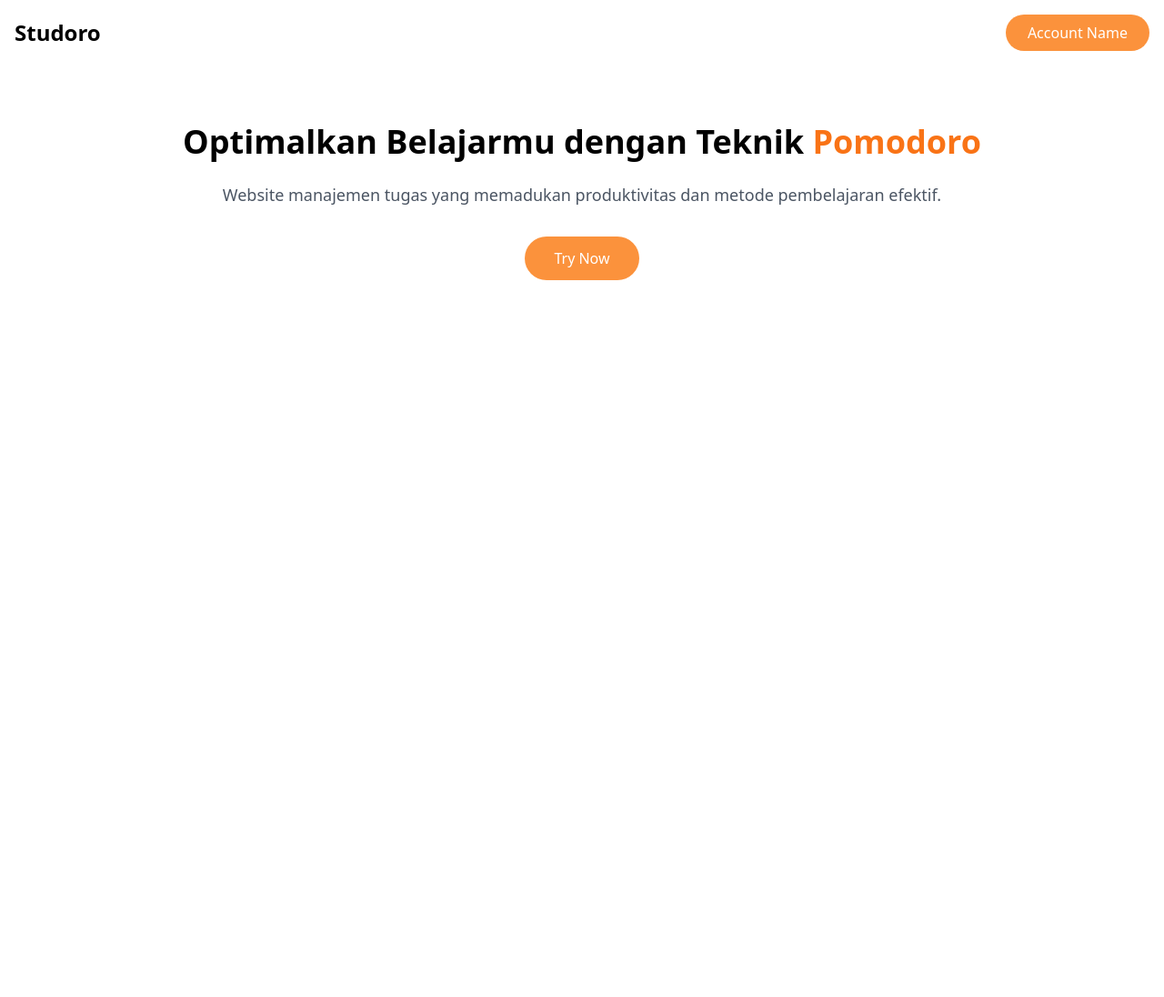
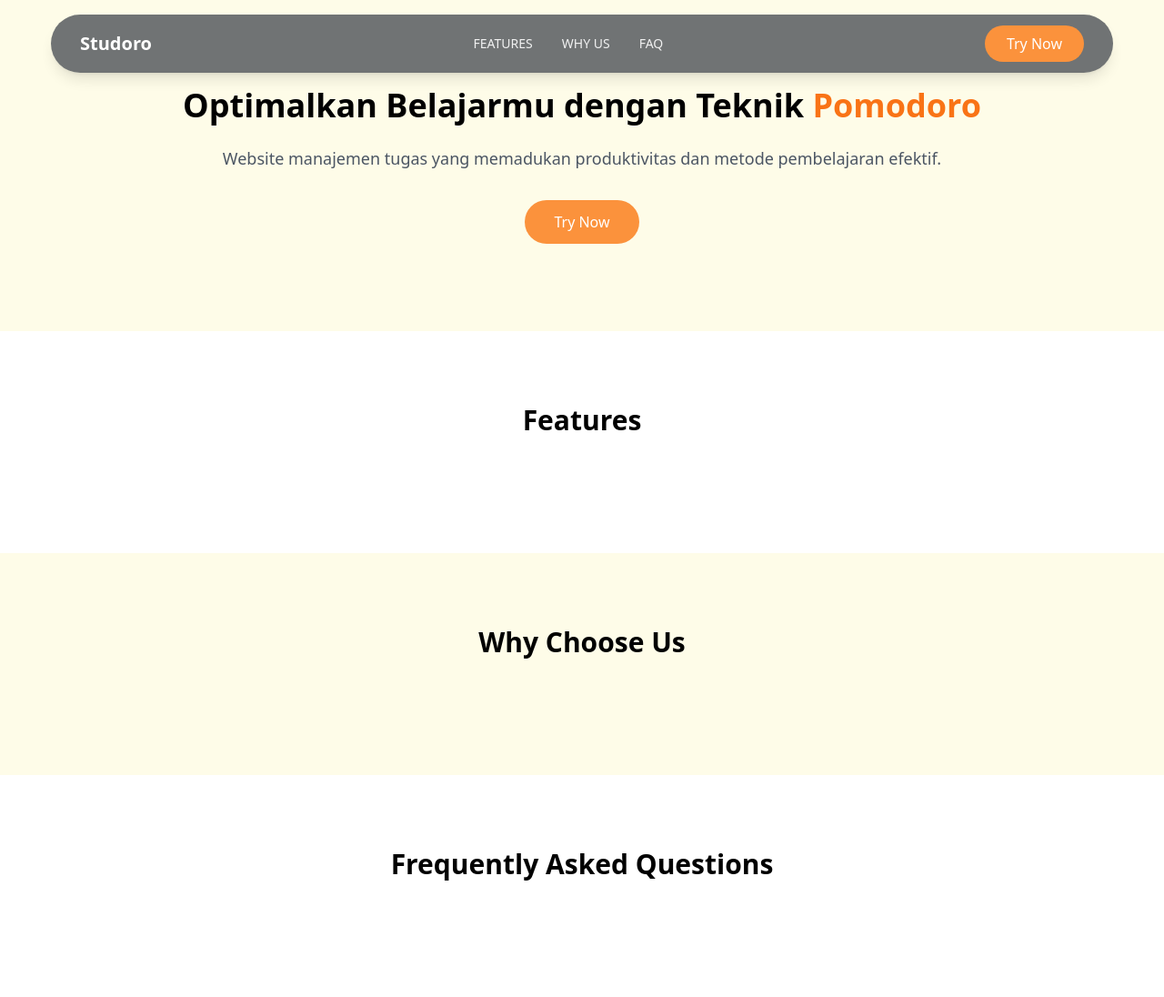
Before and after one commit to ForcesR2N/pomodoro-website, a Laravel app: page / in a window 1280 px wide. Shown: the whole page at 91% size. Before the commit the page ends 308 px from the top, so only its background shows below. Run offline with Laravel 12, Linux system fonts and the light colour scheme; style sheets or scripts are compiled from the project's sources.

Commit message:
feat: update navbar

```diff
--- a/studoro-website/resources/views/components/navigation.blade.php
+++ b/studoro-website/resources/views/components/navigation.blade.php
@@ -1,31 +1,63 @@
-<nav class="fixed top-0 left-0 right-0 z-50 bg-gray-900/60 backdrop-blur-sm shadow-lg transition-all duration-300">
-    <div class="max-w-7xl mx-auto px-6">
+@props(['type' => 'default'])
+
+<nav class="fixed top-4 mx-14 left-0 right-0 z-50 bg-gray-900/60 backdrop-blur-sm shadow-lg transition-all duration-300 rounded-full">
+    <div class="max-w-6xl mx-auto px-6">
         <div class="flex items-center justify-between h-16">
             <!-- Left section -->
             <div class="flex items-center">
-                <span class="text-xl font-bold text-white">Studoro</span>
+                <a href="{{ route('home') }}" class="text-xl font-bold text-white">Studoro</a>
             </div>
 
             <!-- Center section -->
+            @if($type === 'homepage')
             <div class="flex items-center justify-center space-x-8">
+                <a href="#features"
+                   class="text-sm font-medium text-white/90 hover:text-white transition-colors"
+                   onclick="event.preventDefault(); document.getElementById('features').scrollIntoView({ behavior: 'smooth', block: 'center' })">
+                    FEATURES
+                </a>
+                <a href="#why-us"
+                   class="text-sm font-medium text-white/90 hover:text-white transition-colors"
+                   onclick="event.preventDefault(); document.getElementById('why-us').scrollIntoView({ behavior: 'smooth', block: 'center' })">
+                    WHY US
+                </a>
+                <a href="#faq"
+                   class="text-sm font-medium text-white/90 hover:text-white transition-colors"
+                   onclick="event.preventDefault(); document.getElementById('faq').scrollIntoView({ behavior: 'smooth', block: 'center' })">
+                    FAQ
+                </a>
+            </div>
+            @else
+            <div class="flex items-center justify-center space-x-8">
+                <a href="{{ route('home') }}"
+                   class="text-sm font-medium text-white/90 hover:text-white transition-colors">
+                    HOME
+                </a>
                 <a href="#timer"
                    class="text-sm font-medium text-white/90 hover:text-white transition-colors"
                    onclick="event.preventDefault(); document.getElementById('timer').scrollIntoView({ behavior: 'smooth', block: 'center' })">
                     POMODORO
                 </a>
-
                 <a href="#tasks"
                    class="text-sm font-medium text-white/90 hover:text-white transition-colors"
                    onclick="event.preventDefault(); document.getElementById('tasks').scrollIntoView({ behavior: 'smooth', block: 'center' })">
                     TASKS
                 </a>
             </div>
+            @endif
 
             <!-- Right section -->
             <div class="flex items-center">
-                <button class="px-6 py-2 bg-white rounded-full text-sm font-medium text-gray-900 hover:bg-gray-100 transition-colors">
-                    Contact us
-                </button>
+                @if($type === 'homepage')
+                    <a href="{{ route('pomodoro') }}"
+                       class="px-6 py-2 bg-orange-400 text-white rounded-full hover:bg-orange-500 transition-colors">
+                        Try Now
+                    </a>
+                @else
+                    <button class="px-6 py-2 bg-white rounded-full text-sm font-medium text-gray-900 hover:bg-gray-100 transition-colors">
+                        Contact us
+                    </button>
+                @endif
             </div>
         </div>
     </div>
--- a/studoro-website/resources/views/pages/homepage.blade.php
+++ b/studoro-website/resources/views/pages/homepage.blade.php
@@ -1,25 +1,12 @@
 @extends('layout.app')
 
 @section('content')
-<div class="min-h-screen">
-    <!-- Header Navigation -->
-    <header class="w-full py-4 px-4">
-        <div class="max-w-7xl mx-auto flex justify-between items-center">
-            <div class="flex items-center">
-                <span class="text-2xl font-bold">Studoro</span>
-            </div>
-            <div class="flex items-center">
-                <a href="{{ route('pomodoro') }}"
-                   class="px-6 py-2 bg-orange-400 text-white rounded-full hover:bg-orange-500 transition-all">
-                    Account Name
-                </a>
-            </div>
-        </div>
-    </header>
+<div class="min-h-screen bg-yellow-50">
+    <x-navigation type="homepage" />
 
     <!-- Hero Section -->
-    <section class="py-16">
-        <div class="max-w-7xl mx-auto px-4">
+    <section class="py-24">
+        <div class="max-w-6xl mx-auto px-4">
             <div class="text-center">
                 <h1 class="text-4xl font-bold mb-6">
                     Optimalkan Belajarmu dengan Teknik
@@ -36,5 +23,29 @@
             </div>
         </div>
     </section>
+
+    <!-- Features Section -->
+    <section id="features" class="py-20 bg-white">
+        <div class="max-w-6xl mx-auto px-4">
+            <h2 class="text-3xl font-bold text-center mb-12">Features</h2>
+            <!-- Add your features content -->
+        </div>
+    </section>
+
+    <!-- Why Choose Us Section -->
+    <section id="why-us" class="py-20">
+        <div class="max-w-6xl mx-auto px-4">
+            <h2 class="text-3xl font-bold text-center mb-12">Why Choose Us</h2>
+            <!-- Add your why choose us content -->
+        </div>
+    </section>
+
+    <!-- FAQ Section -->
+    <section id="faq" class="py-20 bg-white">
+        <div class="max-w-6xl mx-auto px-4">
+            <h2 class="text-3xl font-bold text-center mb-12">Frequently Asked Questions</h2>
+            <!-- Add your FAQ content -->
+        </div>
+    </section>
 </div>
 @endsection
--- a/studoro-website/resources/views/pages/pomodoro.blade.php
+++ b/studoro-website/resources/views/pages/pomodoro.blade.php
@@ -3,7 +3,6 @@
 @section('content')
 <div class="min-h-screen bg-yellow-50 pt-20">
     <x-navigation />
-    {{-- Navigation --}}
 
     {{-- Timer Section --}}
 <div id="timer" class="max-w-2xl mx-auto bg-white rounded-2xl p-8 m-4 shadow-sm">
```
